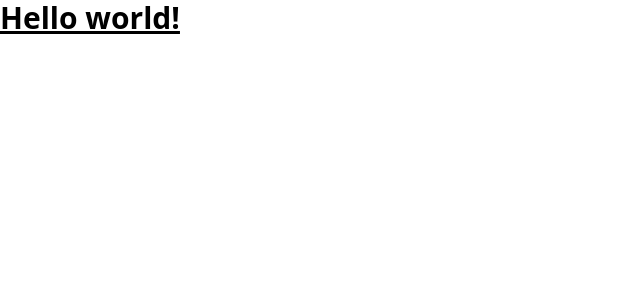
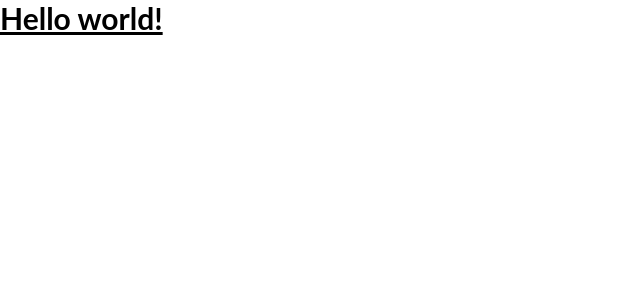
Before and after one commit to David-Sanchez2023/ProyectoPractica, a JavaScript app: page / in a window 1280 px wide. Shown: the top 300 px of the page, without its empty margins (0-640 px from the left). Built offline with nearby package versions, Linux system fonts and the light colour scheme; the HTML template or start-up script is replaced by a standard one.

Commit message:
Add Lato font

```diff
--- a/src/App.js
+++ b/src/App.js
@@ -1,5 +1,7 @@
 const App = () => {
-  return <h1 className="text-3xl font-bold underline">Hello world!</h1>;
+  return (
+    <h1 className="font-sans text-3xl font-bold underline">Hello world!</h1>
+  );
 };
 
 export default App;
--- a/tailwind.config.js
+++ b/tailwind.config.js
@@ -2,6 +2,9 @@
 module.exports = {
   content: ["./src/**/*.{js,jsx,ts,tsx}"],
   theme: {
+    fontFamily: {
+      sans: ["lato", "system-ui"],
+    },
     extend: {},
   },
   plugins: [],
```
